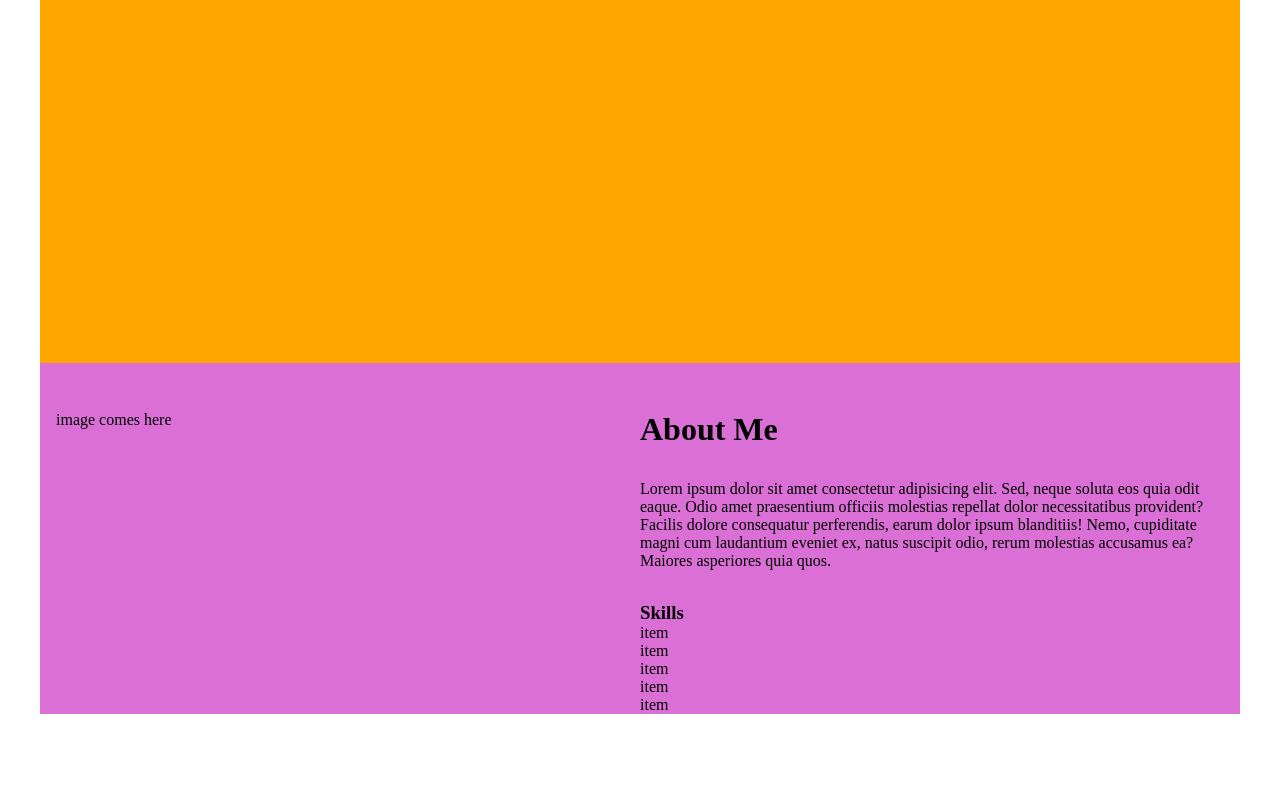
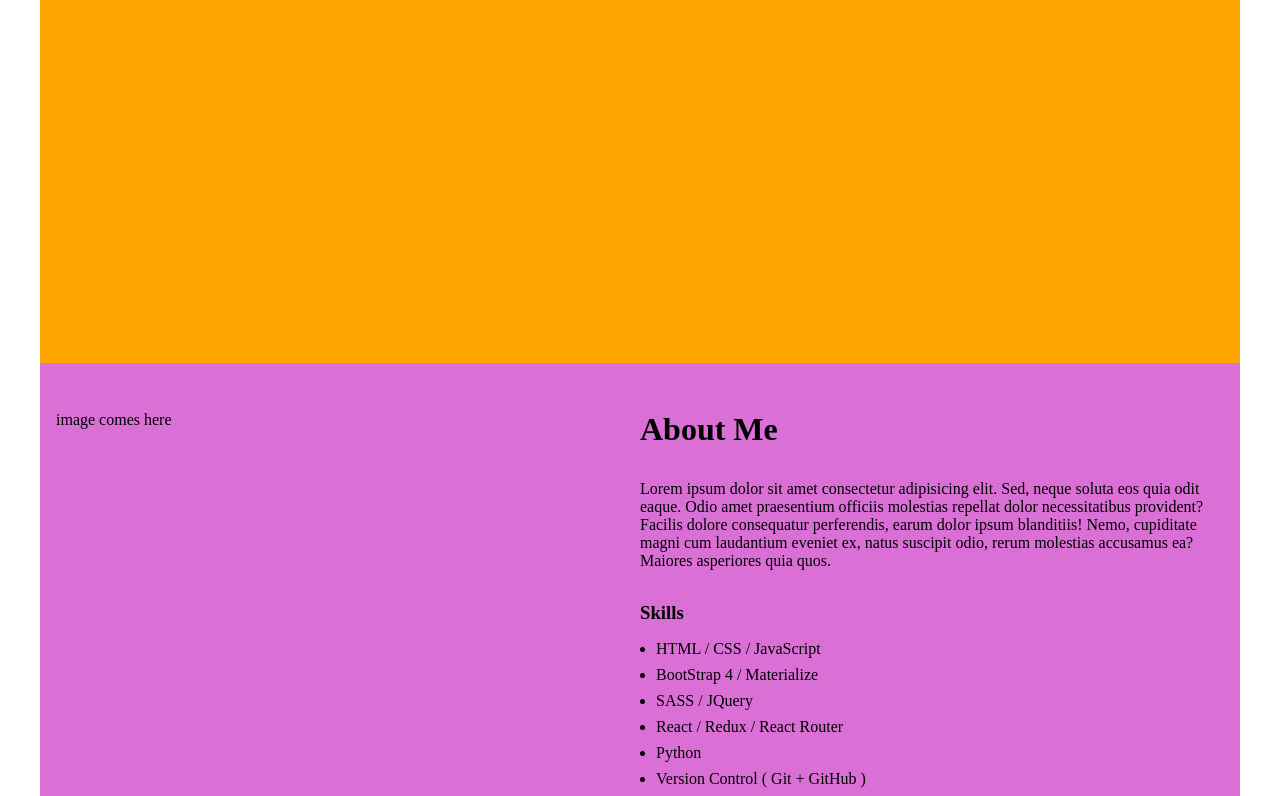
Before and after one commit to BrianSekwakwa/portfolio, a React (Create React App) app: page /#/ in a window 1280 px wide. Shown: the part 437-1233 px from the top of the page. Before the commit the page ends 1151 px from the top, so only its background shows below. Built offline with nearby package versions, Linux system fonts and the light colour scheme.

Commit message:
completed the markup for the skills section of the about me page

```diff
--- a/src/components/AboutMe.js
+++ b/src/components/AboutMe.js
@@ -16,11 +16,12 @@ function AboutMe() {
         </p>
         <h3>Skills</h3>
         <ul>
-          <li>item</li>
-          <li>item</li>
-          <li>item</li>
-          <li>item</li>
-          <li>item</li>
+          <li>HTML / CSS / JavaScript</li>
+          <li>BootStrap 4 / Materialize</li>
+          <li>SASS / JQuery</li>
+          <li>React / Redux / React Router</li>
+          <li>Python</li>
+          <li>Version Control ( Git + GitHub )</li>
         </ul>
       </div>
     </div>
--- a/src/index.css
+++ b/src/index.css
@@ -94,4 +94,7 @@
   .about-me h3 {
     margin-top: 2rem; }
   .about-me ul {
-    list-style: none; }
+    margin-top: 1rem;
+    margin-left: 1rem; }
+    .about-me ul li {
+      margin-bottom: 0.5rem; }
--- a/src/scss/_about-me.scss
+++ b/src/scss/_about-me.scss
@@ -13,6 +13,11 @@
   }
 
   & ul {
-    list-style: none;
+    margin-top: 1rem;
+    margin-left: 1rem;
+
+    & li {
+      margin-bottom: 0.5rem;
+    }
   }
 }
```
